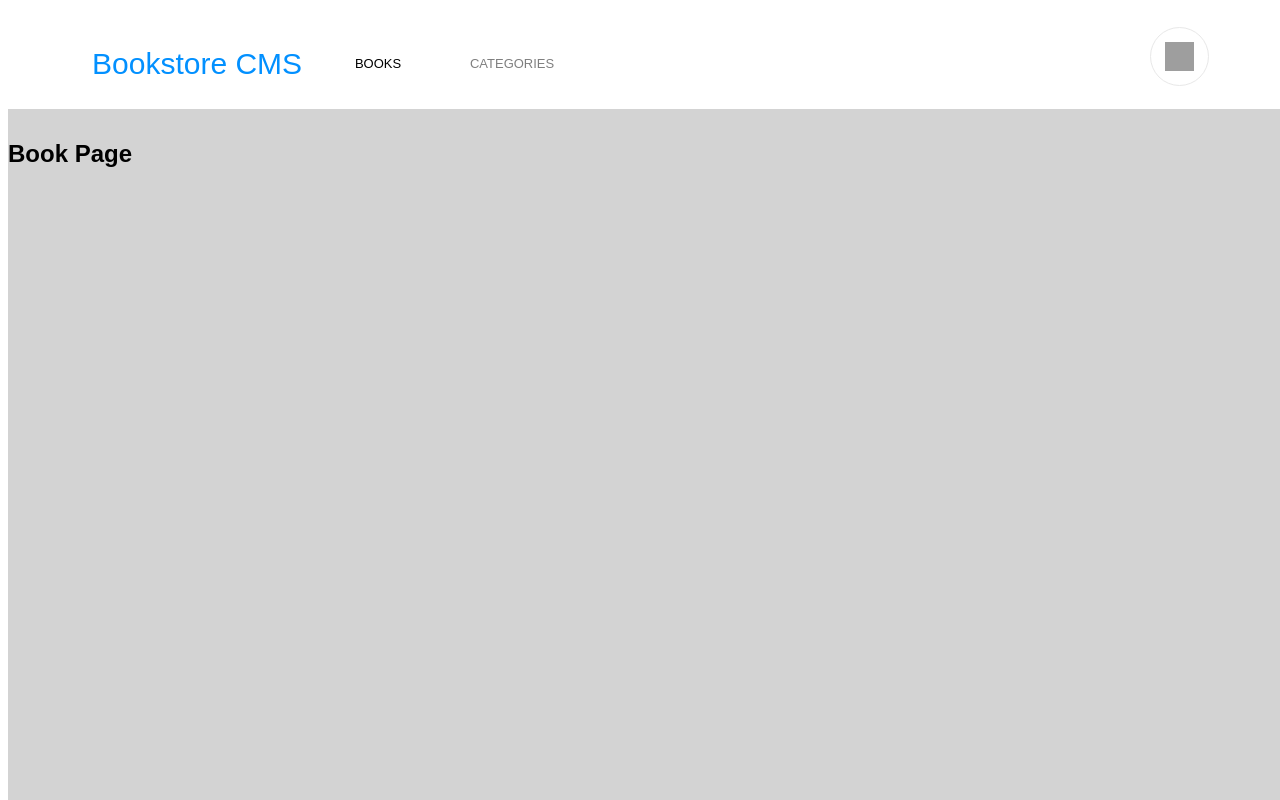
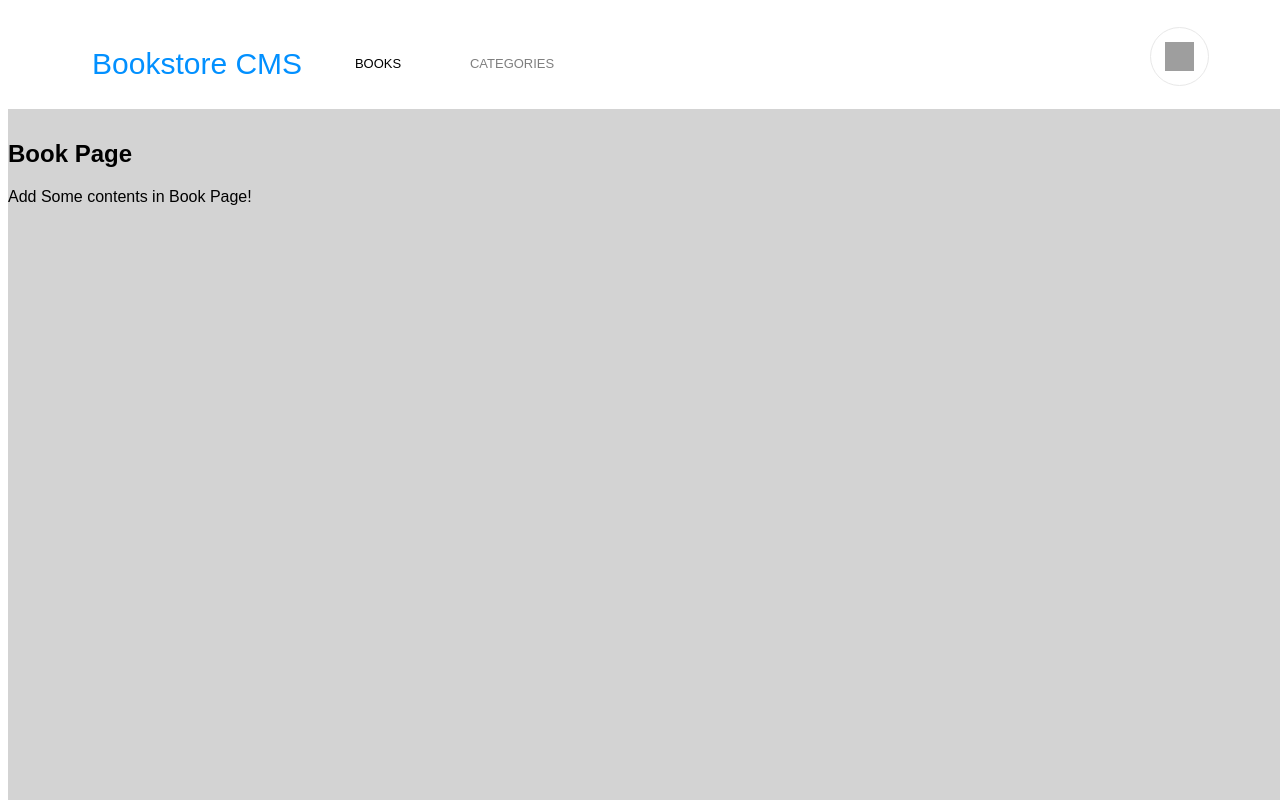
Before and after one commit to pushkar1995/react-bookstore-app, a React (Create React App) app: page /bookPage in a window 1280 px wide. Shown: the top 800 px of the page. Built offline with nearby package versions, Linux system fonts and the light colour scheme; grey boxes are pictures that could not be loaded.

Commit message:
Minor change to Book Page

```diff
--- a/src/pages/bookPage.js
+++ b/src/pages/bookPage.js
@@ -2,6 +2,7 @@ function Book() {
   return (
     <div>
       <h2>Book Page</h2>
+      <div>Add Some contents in Book Page!</div>
     </div>
   );
 }
```
